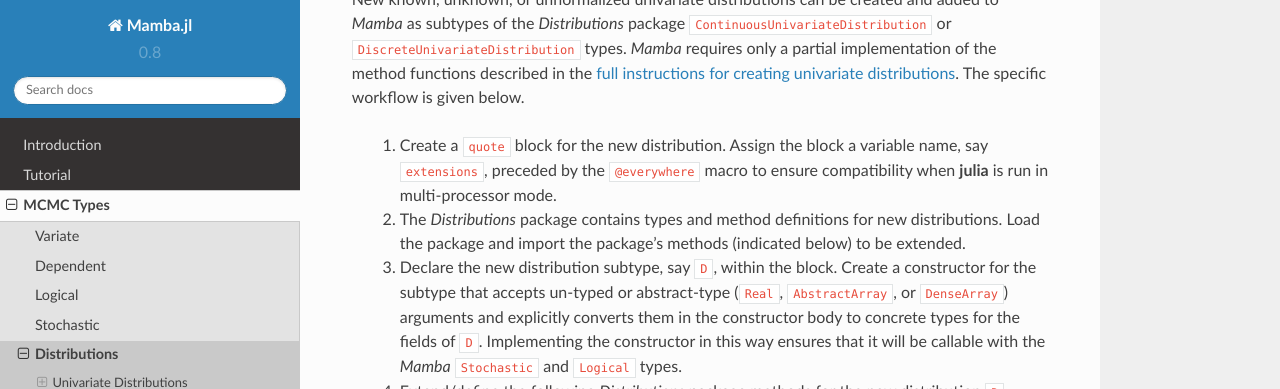
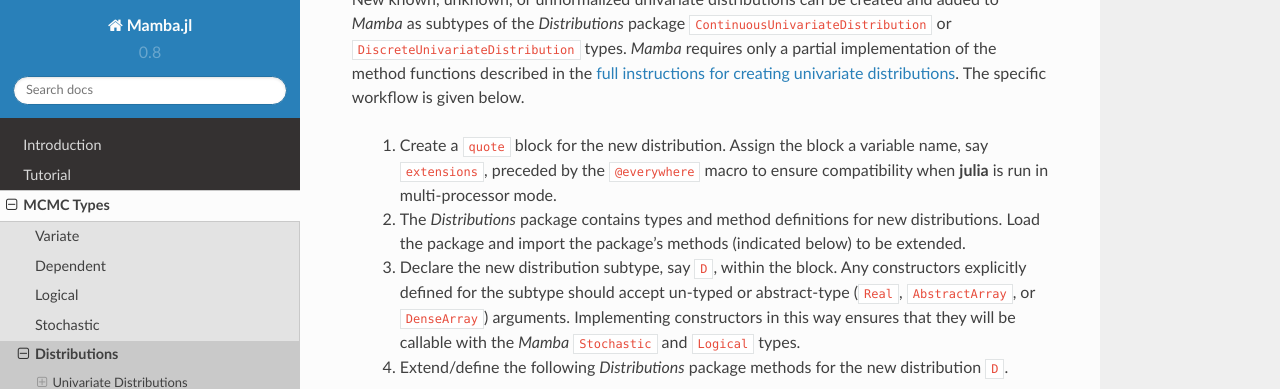
Before and after one commit to brian-j-smith/Mamba.jl, a Sphinx documentation site: the page built from doc/mcmc/distributions.rst, in a window 1280 px wide and 900 px high, scrolled down 909 px, cut to the strip 0-389 px from the top of the window. Built offline with Sphinx 7.4.7 and the Read the Docs theme 2.0.0, drawn with Linux system fonts in a browser that asks for light colours; formulas are drawn with MathJax 3; cross-references to code outside the pages are shown as plain code; some of the changed text lies outside the part shown.

Commit message:
Simplify user-defined distributions examples.

```diff
--- a/doc/mcmc/distributions.rst
+++ b/doc/mcmc/distributions.rst
@@ -60,7 +60,7 @@ New known, unknown, or unnormalized univariate distributions can be created and
 
     #. The *Distributions* package contains types and method definitions for new distributions.  Load the package and import the package's methods (indicated below) to be extended.
 
-    #. Declare the new distribution subtype, say ``D``, within the block.  Create a constructor for the subtype that accepts un-typed or abstract-type (``Real``, ``AbstractArray``, or ``DenseArray``) arguments and explicitly converts them in the constructor body to concrete types for the fields of ``D``.  Implementing the constructor in this way ensures that it will be callable with the *Mamba* ``Stochastic`` and ``Logical`` types.
+    #. Declare the new distribution subtype, say ``D``, within the block.  Any constructors explicitly defined for the subtype should accept un-typed or abstract-type (``Real``, ``AbstractArray``, or ``DenseArray``) arguments.  Implementing constructors in this way ensures that they will be callable with the *Mamba* ``Stochastic`` and ``Logical`` types.
 
     #. Extend/define the following *Distributions* package methods for the new distribution ``D``.
 
@@ -149,7 +149,7 @@ New known, unknown, or unnormalized multivariate distributions can be created an
 
     #. The *Distributions* package contains types and method definitions for new distributions.  Load the package and import the package's methods (indicated below) to be extended.
 
-    #. Declare the new distribution subtype, say ``D``, within the block.  Create a constructor for the subtype that accepts un-typed or abstract-type (``Real``, ``AbstractArray``, or ``DenseArray``) arguments and explicitly converts them in the constructor body to concrete types for the fields of ``D``.  Implementing the constructor in this way ensures that it will be callable with the *Mamba* ``Stochastic`` and ``Logical`` types.
+    #. Declare the new distribution subtype, say ``D``, within the block.  Any constructors explicitly defined for the subtype should accept un-typed or abstract-type (``Real``, ``AbstractArray``, or ``DenseArray``) arguments.  Implementing constructors in this way ensures that they will be callable with the *Mamba* ``Stochastic`` and ``Logical`` types.
 
     #. Extend/define the following *Distributions* package methods for the new distribution ``D``.
 
```
Also changed, not shown: other parts of doc/mcmc/distributions.rst (+2 -2 lines), 2 other files.
